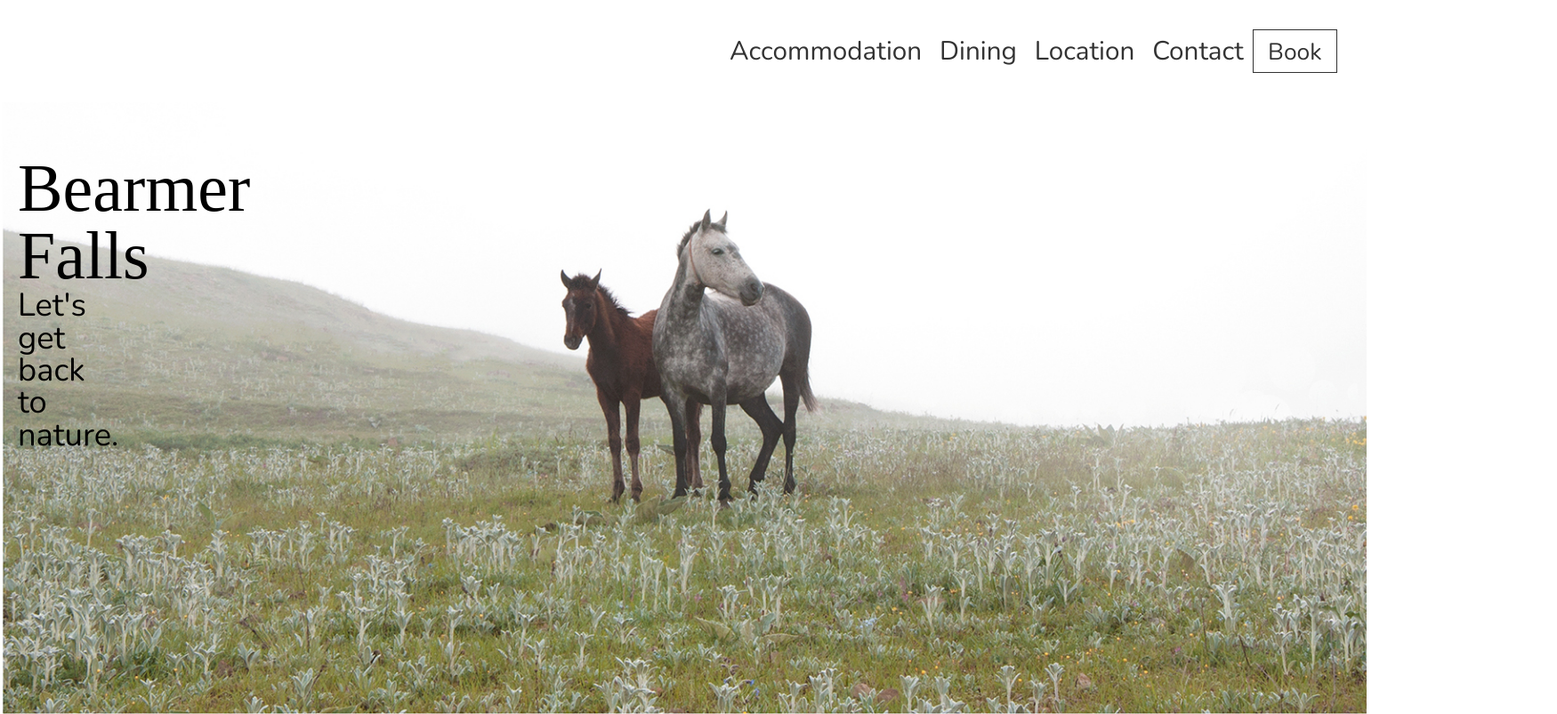
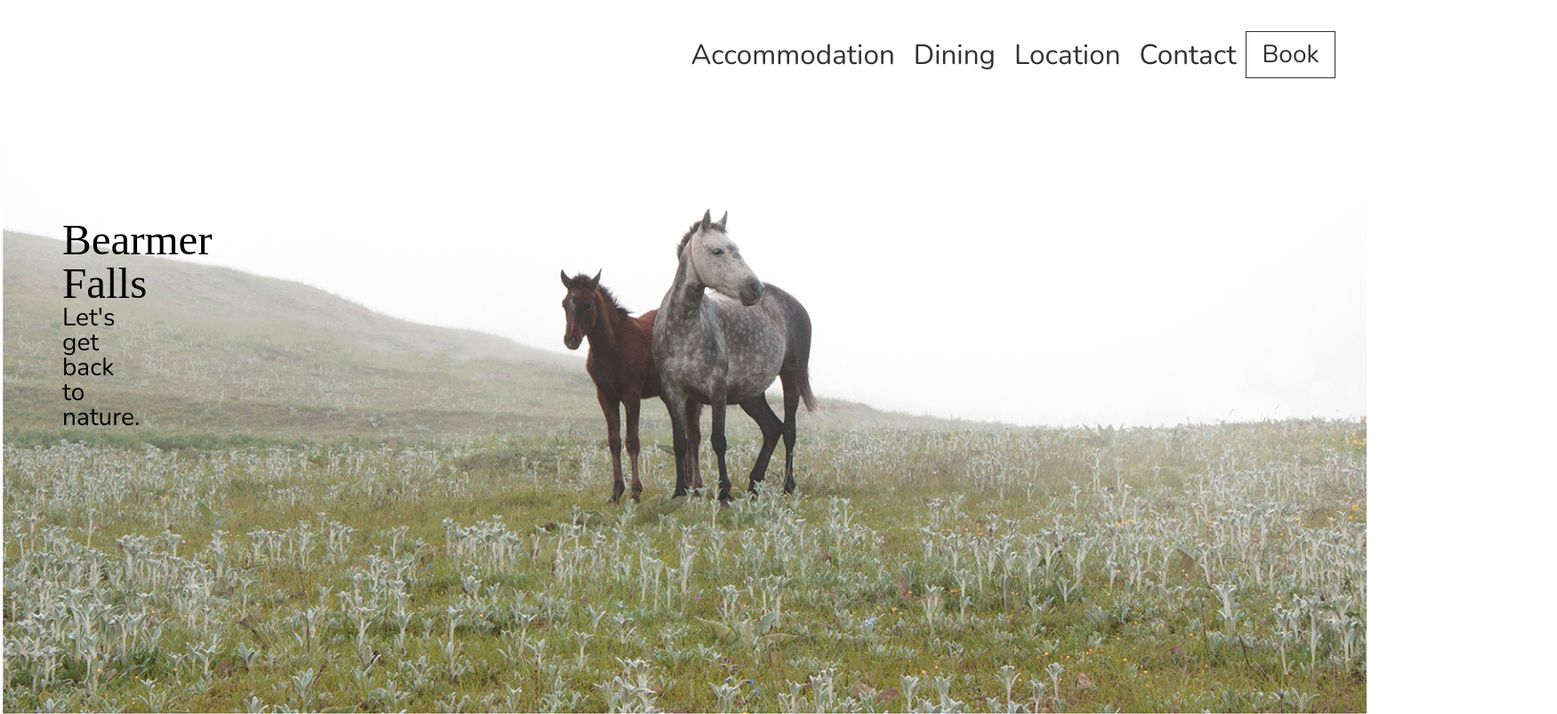
Before and after one commit to qiuqili/falls-hotel, a website: page index.html in a window 1536 px wide. Shown: the top 803 px of the page at 89% size, 1750 px wide, since content can reach past the window. Drawn offline with nearby package versions, Linux system fonts and the light colour scheme; a web font is replaced by a local one.

Commit message:
animation

```diff
--- a/index.html
+++ b/index.html
@@ -70,6 +70,7 @@
 
 </footer>
 
-
+<script src="https://cdnjs.cloudflare.com/ajax/libs/gsap/1.19.1/TweenMax.min.js"></script>
+<script src="main.js"></script>
 </body>
 </html>
--- /dev/null
+++ b/main.js
@@ -0,0 +1,5 @@
+var tl = new TimelineLite();
+tl.from(".title",2,{opacity:0,x:-100,ease:Bounce.easeOut},0)
+  .from("ul",2,{opacity:0,x:100,ease:Bounce.easeOut},0)
+  .staggerFrom("span,.component h1,p",1,{scale:0,opacity:0,ease:Back.easeOut},0.2,0)
+  .staggerFrom(".details,.component img",1,{scsle:0,opacity:0,x:100,ease:Back.easeInOut},0.2,"0.8");
--- a/styles.scss
+++ b/styles.scss
@@ -47,7 +47,7 @@ ul {
 
 h1 {
     font:{
-      size: 2.3rem;
+      size: 2rem;
       family: Suez One;
     }
    }
@@ -58,12 +58,14 @@ h1 {
 .title {
   display: inline-block;
   position: absolute;
-  margin-top: 10%;
-  padding: 20px;
+  padding: 2rem;
   max-width: 70px;
    font:{
     weight: light;
-    size: 1.1rem;
+    size: 0.8rem;
+  }
+  h1 {
+    font-size: 1.4rem;
   }
 }
 
@@ -151,13 +153,15 @@ input{
 @media (min-width: 1366px) {
 
  html {
-    font-size: 33px;
+    font-size: 35px;
   }
 
   ul{
-
     padding:1rem;
     justify-content: flex-end;
+  }
+  .title{
+    margin-top: 5rem;
   }
     .component  {
     height: auto;
@@ -181,6 +185,7 @@ input{
       width: 20rem;
       position: absolute;
       margin-top: 18rem;
+      z-index: 10;
         article{
           margin: auto;
         }
```
Also changed, not shown: styles.css.
